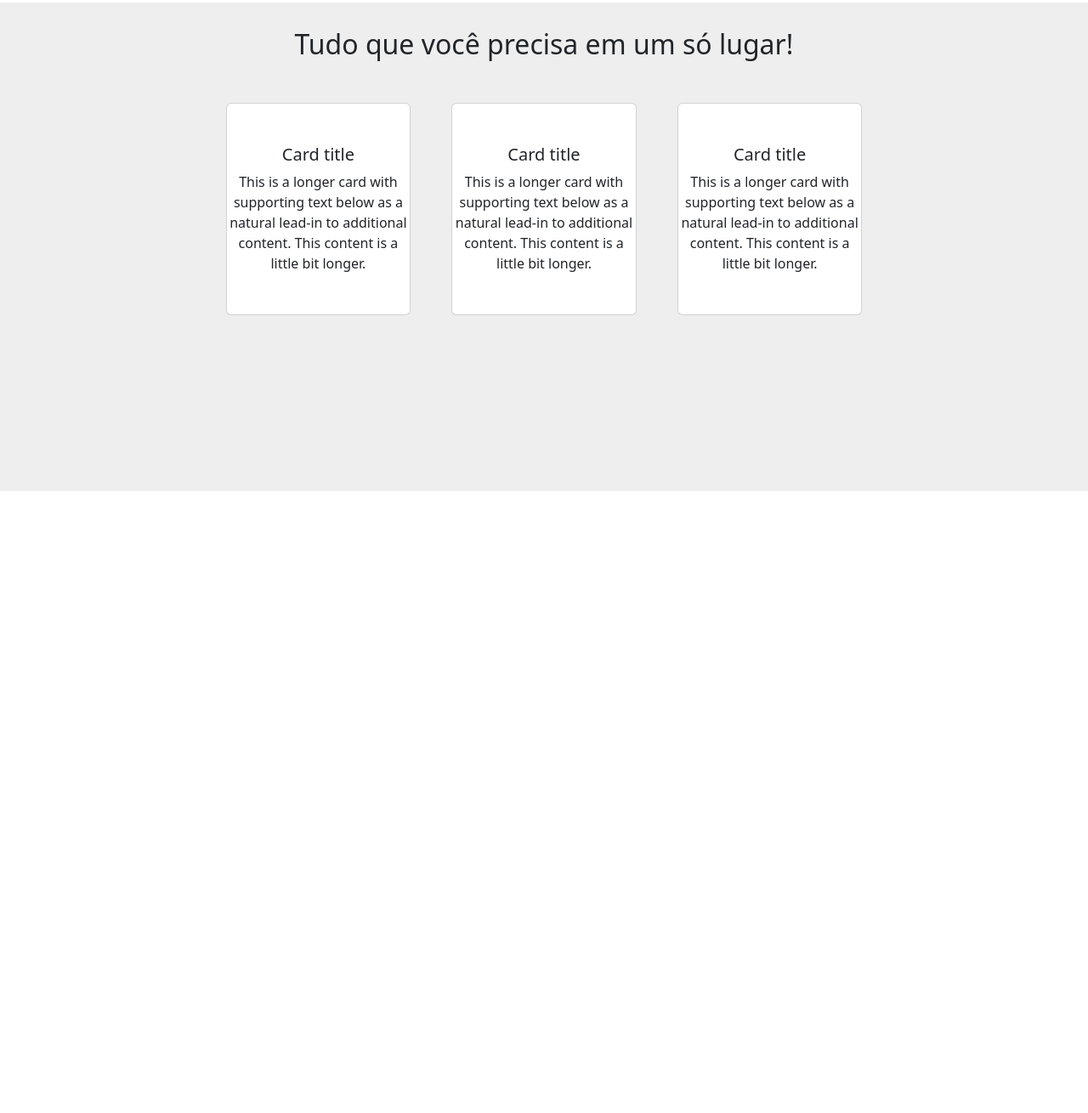
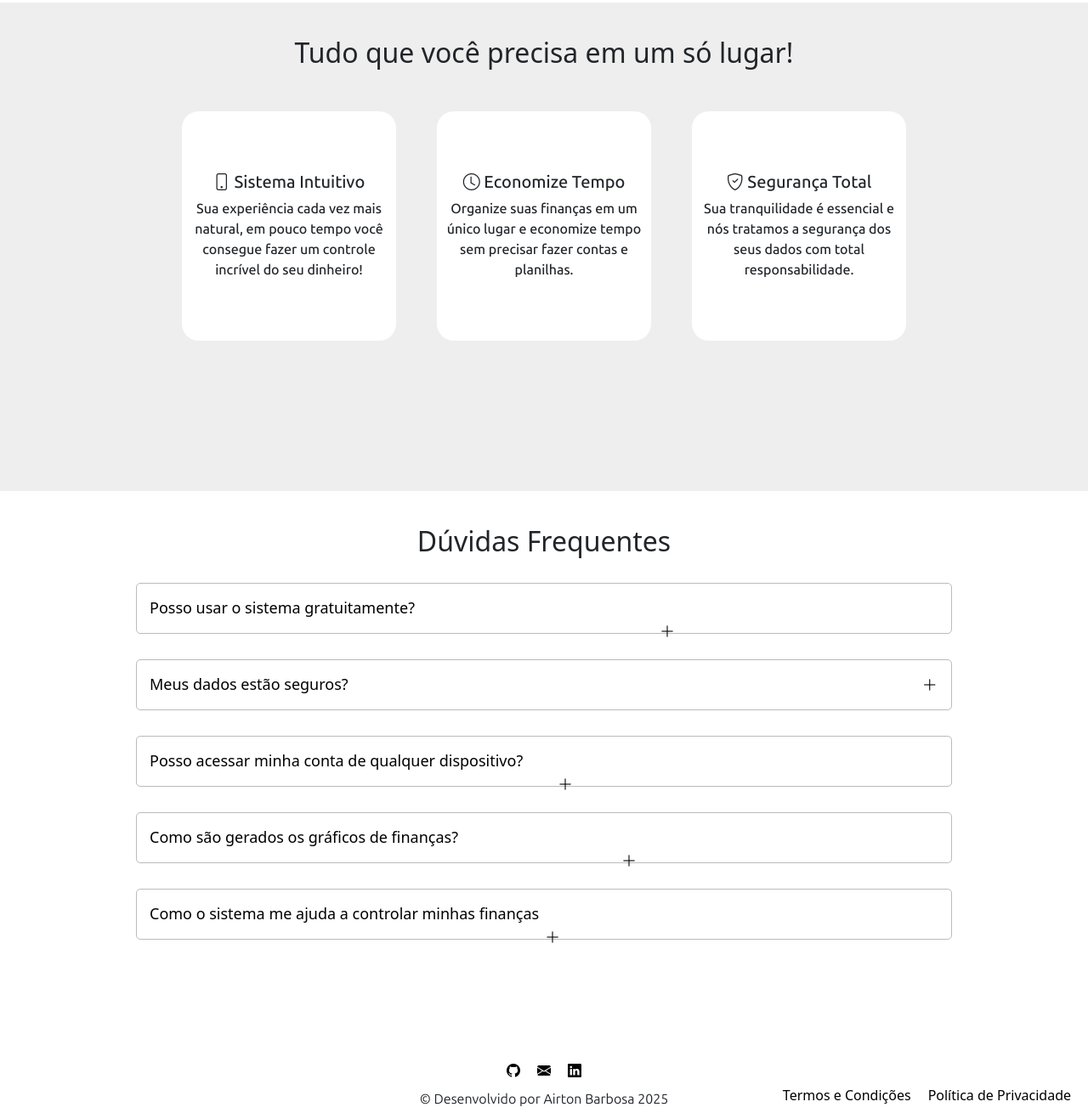
Before and after one commit to AirtonBBarbosa/projeto-final-web, a plain HTML site: page index.html in a window 1280 px wide. Shown: the part 630-1940 px from the top of the page at 85% size. Before the commit the page ends 1208 px from the top, so only its background shows below. Drawn offline with nearby package versions, Linux system fonts and the light colour scheme.

Commit message:
add: index praticamente completo e arquivos css organizados

```diff
--- a/css/footer.css
+++ b/css/footer.css
@@ -0,0 +1,45 @@
+/*INICIO*/
+footer {
+    justify-items: center;
+    margin-top: 80px;
+}
+
+footer p {
+    font-family: 'Ubuntu Sans';
+    font-weight: 400;
+    margin-top: 10px;
+}
+
+.redes {
+    display: flex;
+    gap: 20px;
+}
+
+.redes a {
+    color: black;
+    text-decoration: none;
+}
+
+.redes a:hover {
+    color: #656ED8; /
+}
+
+.leis {
+    display: flex;
+    gap: 20px;
+    float: inline-end;
+    margin-right: 20px;
+    margin-top: -45px;
+}
+
+.leis a {
+    text-decoration: none;
+    color: black;
+    transition: color 0.3s ease;
+}
+
+.leis a:hover {
+    color: #656ED8;
+}
+
+/*FIM*/
--- /dev/null
+++ b/css/header.css
@@ -0,0 +1,84 @@
+
+header {
+    display: flex;
+}
+
+.logo-topo {
+    object-fit: cover;
+    padding: 30px;
+}
+
+/*NAVBAR DO MEIO*/
+.nav-bar {
+    display: flex;
+    padding: 30px;
+    justify-content: center;
+    width: 65rem;
+    margin-left: 15px;
+}
+
+.nav-bar ul {
+    display: flex;
+    gap: 140px;
+    list-style: none;
+    margin-top: 20px;
+}
+
+.nav-bar a {
+    color: black;
+    text-decoration: none;
+    font-family: 'Ubuntu Sans';
+    font-weight: 500;
+}
+
+.nav-bar a:hover {
+    color: #656ED8;
+    transition: color 0.3s ease, border-bottom 0.3s ease;
+}
+
+/*FIM*/
+
+/*NAVBAR LOGIN*/
+.navbar-login {
+    display: flex;
+    padding: 10px;
+    justify-content: center;
+    text-wrap: nowrap;
+    margin-right: 15px;
+}
+
+.navbar-login a {
+    color: black;
+    text-decoration: none;
+    font-family: 'Ubuntu Sans';
+    font-weight: 500;
+}
+
+.navbar-login a:hover {
+    color: #656ED8;
+    transition: color 0.3s ease, border-bottom 0.3s ease;
+}
+
+.navbar-login ul {
+    display: flex;
+    gap: 60px;
+    list-style: none;
+    margin-top: 39px;
+}
+
+.btn-conta {
+    background-color: #656ED8;
+    border-radius: 10px;
+    text-decoration: none;
+    border: none;
+    padding: 12px;
+}
+
+.navbar-login .btn-conta {
+    color: white;
+}
+
+.navbar-login .btn-conta:hover {
+    color: white;
+}
+/*FIM*/
--- /dev/null
+++ b/css/secoes.css
@@ -0,0 +1,100 @@
+/*SEÇÃO 1*/
+.secao1 h1 {
+    margin-left: 60px;
+    margin-top: 80px;
+}
+
+.secao1 p {
+    margin-left: 60px;
+    margin-top: 50px;
+}
+
+.secao1 .img-amostra {
+    object-fit: cover;
+    position: absolute;
+    right: 0;
+    top: 130px;
+}
+
+/*FIM*/
+
+/*SEÇÃO2 */
+.secao2 {
+    height: 575px;
+    background-color: #EEEEEE;
+    margin-top: 175px;
+}
+
+.secao2 h2 {
+    text-align: center;
+    padding-top: 40px;
+}
+
+.secao2 div {
+    display: flex;
+    align-items: center;
+    justify-content: center;
+    text-align: center;
+    height: 270px;
+    margin-top: 20px;
+    border-radius: 20px;
+    border: none;
+}
+
+.secao2 .col {
+    width: 300px;
+    font-family: 'Ubuntu Sans';
+    font-weight: 500;
+}
+
+/*FIM*/
+
+/*SEÇÃO 3*/
+
+.secao3 {
+    justify-items: center;
+    height: 550px;
+    margin-top: 40px;
+}
+
+.secao3 div {
+    border: 1px solid rgb(187, 187, 187);
+    border-radius: 5px;
+    width: 60rem;
+    height: 60px;
+    margin: 30px;
+}
+
+.secao3 div p {
+    padding: 15px;
+    font-size: 18px;
+    color: black;
+    font-weight: 500;
+    cursor: pointer;
+}
+
+.secao3 div p i {
+    cursor: pointer;
+}
+
+.secao3 div #p1 {
+    margin-left: 600px;
+}
+
+.secao3 div #p2 {
+    margin-left: 675px;
+}
+
+.secao3 div #p3 {
+    margin-left: 480px;
+}
+
+.secao3 div #p4 {
+    margin-left: 555px;
+}
+
+.secao3 div #p5 {
+    margin-left: 465px;
+}
+
+/*FIM*/
--- a/css/style.css
+++ b/css/style.css
@@ -1,6 +1,7 @@
+/*Separar o css de cada página, mais fácil*/
 @import url("footer.css");
-/*separar o css de cada página, mais fácil*/
-
+@import url("secoes.css");
+@import url("header.css");
 
 
 /*Ubuntu Sans*/
@@ -19,127 +20,5 @@
 
 body {
     background-color: white;
+    overflow-x: hidden;
 }
-
-header {
-    display: flex;
-}
-
-.logo-topo {
-    object-fit: cover;
-    padding: 30px;
-}
-
-/*NAVBAR DO MEIO*/
-.nav-bar {
-    display: flex;
-    padding: 30px;
-    justify-content: center;
-    width: 65rem;
-    margin-left: 15px;
-}
-
-.nav-bar ul {
-    display: flex;
-    gap: 140px;
-    list-style: none;
-    margin-top: 20px;
-}
-
-.nav-bar a {
-    color: black;
-    text-decoration: none;
-    font-family: 'Ubuntu Sans';
-    font-weight: 500;
-}
-
-.nav-bar a:hover {
-    color: #656ED8;
-    transition: color 0.3s ease, border-bottom 0.3s ease;
-}
-
-/*FIM*/
-
-/*NAVBAR LOGIN*/
-.navbar-login {
-    display: flex;
-    padding: 10px;
-    justify-content: center;
-    text-wrap: nowrap;
-    margin-right: 15px;
-}
-
-.navbar-login a {
-    color: black;
-    text-decoration: none;
-    font-family: 'Ubuntu Sans';
-    font-weight: 500;
-}
-
-.navbar-login a:hover {
-    color: #656ED8;
-    transition: color 0.3s ease, border-bottom 0.3s ease;
-}
-
-.navbar-login ul {
-    display: flex;
-    gap: 60px;
-    list-style: none;
-    margin-top: 39px;
-}
-
-.btn-conta {
-    background-color: #656ED8;
-    border-radius: 10px;
-    text-decoration: none;
-    border: none;
-    padding: 12px;
-}
-
-.navbar-login .btn-conta {
-    color: white;
-}
-
-.navbar-login .btn-conta:hover {
-    color: white;
-}
-
-/*FIM*/
-
-/*SEÇÃO 1*/
-.secao1 h1 {
-    margin-left: 60px;
-    margin-top: 80px;
-}
-
-.secao1 p {
-    margin-left: 60px;
-    margin-top: 50px;
-}
-
-.secao1 .img-amostra {
-    object-fit: cover;
-    position: absolute;
-    right: 0;
-    top: 130px;
-}
-
-.secao2 {
-    height: 575px;
-    background-color: #EEEEEE;
-    margin-top: 175px;
-}
-
-.secao2 h2 {
-    text-align: center;
-    padding-top: 30px;
-}
-
-.secao2 div {
-    display: flex;
-    align-items: center;
-    justify-content: center;
-    text-align: center;
-    height: 250px;
-    margin-top: 20px;
-}
--- a/index.html
+++ b/index.html
@@ -8,6 +8,7 @@
     <link rel="stylesheet" href="css/style.css">
     <link href="https://cdn.jsdelivr.net/npm/bootstrap@5.3.5/dist/css/bootstrap.min.css" rel="stylesheet"
         integrity="sha384-SgOJa3DmI69IUzQ2PVdRZhwQ+dy64/BUtbMJw1MZ8t5HZApcHrRKUc4W0kG879m7" crossorigin="anonymous">
+    <link rel="stylesheet" href="https://cdn.jsdelivr.net/npm/bootstrap-icons@1.11.3/font/bootstrap-icons.min.css">
     <link rel="shortcut icon" href="assets/logo.png" type="image/x-icon">
 </head>
 
@@ -50,27 +51,27 @@
             <div class="col">
                 <div class="card">
 
-                    <h5 class="card-title">Card title</h5>
-                    <p class="card-text">This is a longer card with supporting text below as a natural lead-in to
-                        additional content. This content is a little bit longer.</p>
+                    <h5 class="card-title"><i class="bi bi-phone"></i> Sistema Intuitivo</h5>
+                    <p class="card-text">Sua experiência cada vez mais natural, em pouco tempo você consegue fazer um
+                        controle incrível do seu dinheiro!</p>
 
                 </div>
             </div>
             <div class="col">
                 <div class="card">
 
-                    <h5 class="card-title">Card title</h5>
-                    <p class="card-text">This is a longer card with supporting text below as a natural lead-in to
-                        additional content. This content is a little bit longer.</p>
+                    <h5 class="card-title"><i class="bi bi-clock"></i> Economize Tempo</h5>
+                    <p class="card-text">Organize suas finanças em um único lugar e economize tempo sem precisar fazer
+                        contas e planilhas.</p>
 
                 </div>
             </div>
             <div class="col">
                 <div class="card">
 
-                    <h5 class="card-title">Card title</h5>
-                    <p class="card-text">This is a longer card with supporting text below as a natural lead-in to
-                        additional content. This content is a little bit longer.</p>
+                    <h5 class="card-title"><i class="bi bi-shield-check"></i> Segurança Total</h5>
+                    <p class="card-text">Sua tranquilidade é essencial e nós tratamos a segurança dos seus dados com
+                        total responsabilidade.</p>
 
                 </div>
             </div>
@@ -78,6 +79,50 @@
 
     </section>
 
+    <section class="secao3">
+        <h2>Dúvidas Frequentes</h2>
+
+        <div>
+            <p>Posso usar o sistema gratuitamente?<i id="p1" class="bi bi-plus-lg"></i></p>
+        </div>
+
+        <div>
+            <p>Meus dados estão seguros?<i id="p2" class="bi bi-plus-lg"></i></p>
+        </div>
+
+        <div>
+            <p>Posso acessar minha conta de qualquer dispositivo?<i id="p3" class="bi bi-plus-lg"></i></p>
+        </div>
+
+        <div>
+            <p>Como são gerados os gráficos de finanças?<i id="p4" class="bi bi-plus-lg"></i></p>
+        </div>
+
+        <div>
+            <p>Como o sistema me ajuda a controlar minhas finanças<i id="p5" class="bi bi-plus-lg"></i></p>
+        </div>
+
+    </section>
+
+
+
+    <footer>
+
+        <div class="redes">
+            <a href="#"><i class="bi bi-github"></i></a>
+            <a href="#"><i class="bi bi-envelope-fill"></i></a>
+            <a href="#"><i class="bi bi-linkedin"></i></a>
+        </div>
+
+        <p class="copy">&copy; Desenvolvido por Airton Barbosa 2025</p>
+
+        <div class="leis">
+            <a href="#">Termos e Condições</a>
+            <a href="#">Política de Privacidade</a>
+        </div>
+
+    </footer>
+
     <script src="https://cdn.jsdelivr.net/npm/bootstrap@5.3.5/dist/js/bootstrap.bundle.min.js"
         integrity="sha384-k6d4wzSIapyDyv1kpU366/PK5hCdSbCRGRCMv+eplOQJWyd1fbcAu9OCUj5zNLiq"
         crossorigin="anonymous"></script>
```
